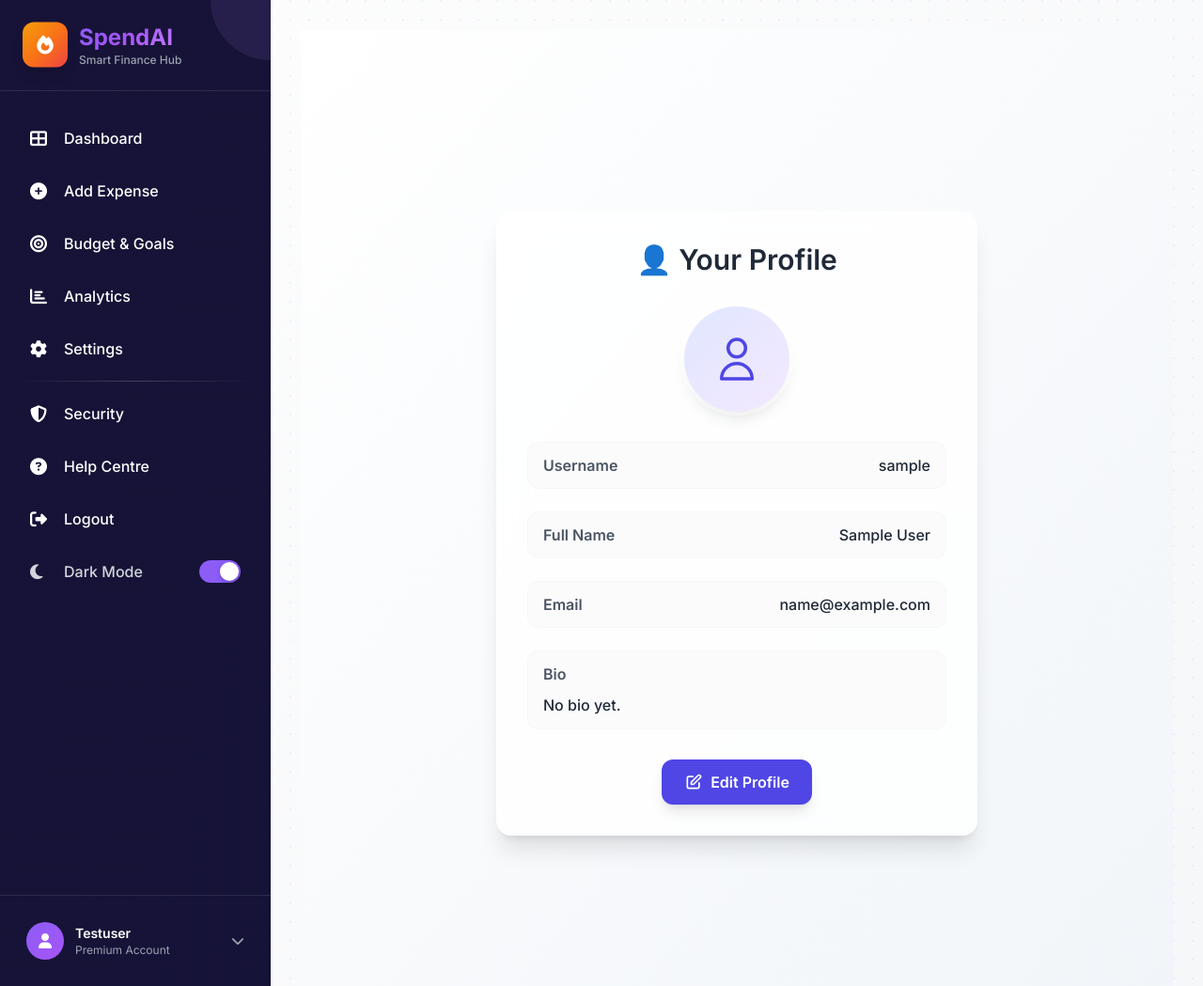
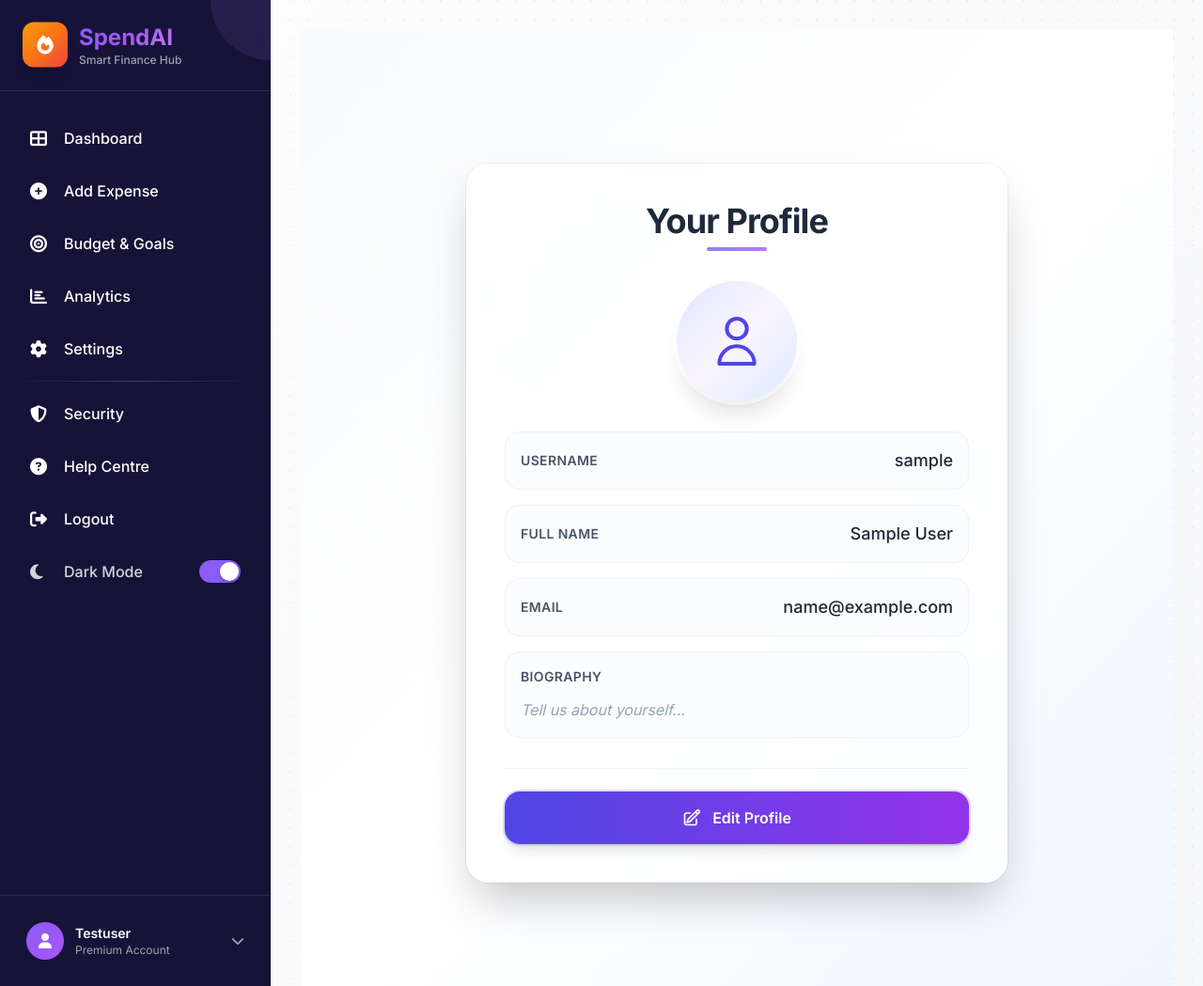
Before and after one commit to aathithiyan45/smartspend-ai, a Django app: page /accounts/profile/ in a window 1280 px wide. Shown: the whole page at 94% size. Run offline with Django 5.2, Linux system fonts and the light colour scheme; the visitor is signed in with stand-in values (Sample User, id 1); parts of the project's set-up code (start-up, migrations or seed data) failed here and were passed over; some libraries are stand-ins or nearby versions.

Commit message:
changes in UI

```diff
--- a/templates/accounts/profile.html
+++ b/templates/accounts/profile.html
@@ -1,72 +1,197 @@
 {% extends 'base.html' %}
+
 {% block content %}
-<div class="min-h-screen bg-gradient-to-br from-white via-slate-50 to-slate-100 flex items-center justify-center p-6">
-  <div class="bg-white/80 backdrop-blur-lg p-8 rounded-2xl shadow-xl border border-white/20 w-full max-w-lg mx-auto">
+<style>
+@import url('https://fonts.googleapis.com/css2?family=Inter:wght@300;400;500;600;700&display=swap');
 
-    <!-- Page Title -->
-    <h2 class="text-3xl font-semibold text-center mb-8 text-gray-800 font-['Inter']">👤 Your Profile</h2>
+@keyframes fadeInUp {
+  from {
+    opacity: 0;
+    transform: translateY(30px);
+  }
+  to {
+    opacity: 1;
+    transform: translateY(0);
+  }
+}
 
-    <!-- Profile Avatar -->
+.fade-in-up {
+  animation: fadeInUp 0.6s ease-out forwards;
+}
+
+.profile-card {
+  animation-delay: 0.1s;
+}
+
+/* Dark mode support */
+@media (prefers-color-scheme: dark) {
+  .dark-mode-bg {
+    background: linear-gradient(135deg, #0f172a 0%, #1e293b 50%, #334155 100%);
+  }
+
+  .dark-mode-card {
+    background: rgba(30, 41, 59, 0.8);
+    border-color: rgba(148, 163, 184, 0.2);
+  }
+
+  .dark-mode-text {
+    color: #e2e8f0;
+  }
+
+  .dark-mode-text-secondary {
+    color: #94a3b8;
+  }
+
+  .dark-mode-field {
+    background: rgba(51, 65, 85, 0.5);
+    border-color: rgba(148, 163, 184, 0.2);
+  }
+}
+</style>
+
+<div class="min-h-screen bg-gradient-to-br from-slate-50 via-white to-blue-50 dark:dark-mode-bg flex items-center justify-center p-4 sm:p-6 lg:p-8 font-['Inter']">
+
+  <!-- Profile Card Container -->
+  <div class="profile-card fade-in-up bg-white/70 dark:dark-mode-card backdrop-blur-xl p-6 sm:p-8 lg:p-10 rounded-3xl shadow-2xl border border-white/30 dark:border-slate-600/30 w-full max-w-md sm:max-w-lg lg:max-w-xl mx-auto ring-1 ring-black/5 dark:ring-white/10 hover:shadow-3xl transition-all duration-500 ease-out">
+
+    <!-- Header Section -->
+    <div class="text-center mb-8">
+      <h1 class="text-2xl sm:text-3xl lg:text-4xl font-bold text-slate-800 dark:dark-mode-text mb-2 tracking-tight">
+        Your Profile
+      </h1>
+      <div class="w-16 h-1 bg-gradient-to-r from-indigo-500 to-purple-500 rounded-full mx-auto opacity-80"></div>
+    </div>
+
+    <!-- Avatar Section -->
+    <div class="flex justify-center mb-8">
       {% if profile.avatar %}
-      <div class="flex justify-center mb-8">
-        <img src="{{ profile.avatar.url }}" alt="Profile Picture" class="w-28 h-28 rounded-full object-cover shadow-lg ring-4 ring-white/50">
+        <div class="relative group">
+          <img
+            src="{{ profile.avatar.url }}"
+            alt="Profile Picture"
+            class="w-24 h-24 sm:w-28 sm:h-28 lg:w-32 lg:h-32 rounded-full object-cover shadow-xl ring-4 ring-white/60 dark:ring-slate-400/30 transition-all duration-300 group-hover:ring-indigo-300 group-hover:shadow-2xl group-hover:scale-105"
+            loading="lazy"
+          >
+          <div class="absolute inset-0 rounded-full bg-gradient-to-t from-black/20 to-transparent opacity-0 group-hover:opacity-100 transition-opacity duration-300"></div>
         </div>
       {% else %}
-      <div class="flex justify-center mb-8">
-        <div class="w-28 h-28 rounded-full bg-gradient-to-br from-indigo-100 to-purple-100 flex items-center justify-center shadow-lg ring-4 ring-white/50">
-          <svg class="w-14 h-14 text-indigo-600" fill="none" stroke="currentColor" viewBox="0 0 24 24">
+        <div class="relative group">
+          <div class="w-24 h-24 sm:w-28 sm:h-28 lg:w-32 lg:h-32 rounded-full bg-gradient-to-br from-indigo-100 via-purple-50 to-blue-100 dark:from-indigo-900/50 dark:via-purple-900/30 dark:to-blue-900/50 flex items-center justify-center shadow-xl ring-4 ring-white/60 dark:ring-slate-400/30 transition-all duration-300 group-hover:ring-indigo-300 group-hover:shadow-2xl group-hover:scale-105">
+            <!-- Heroicon: user -->
+            <svg class="w-12 h-12 sm:w-14 sm:h-14 lg:w-16 lg:h-16 text-indigo-600 dark:text-indigo-400" fill="none" stroke="currentColor" viewBox="0 0 24 24" xmlns="http://www.w3.org/2000/svg">
               <path stroke-linecap="round" stroke-linejoin="round" stroke-width="1.5" d="M16 7a4 4 0 11-8 0 4 4 0 018 0zM12 14a7 7 0 00-7 7h14a7 7 0 00-7-7z"></path>
             </svg>
           </div>
         </div>
       {% endif %}
-
-    <!-- Profile Information -->
-    <div class="space-y-6">
-
-      <!-- Username -->
-      <div class="flex items-center justify-between py-3 px-4 bg-gray-50/70 backdrop-blur-sm rounded-xl border border-gray-100/50">
-        <span class="font-semibold text-gray-600 font-['Inter']">Username</span>
-        <span class="text-gray-800 font-medium">{{ profile.user.username }}</span>
     </div>
 
-      <!-- Full Name -->
-      <div class="flex items-center justify-between py-3 px-4 bg-gray-50/70 backdrop-blur-sm rounded-xl border border-gray-100/50">
-        <span class="font-semibold text-gray-600 font-['Inter']">Full Name</span>
-        <span class="text-gray-800 font-medium">
+    <!-- Profile Information Fields -->
+    <div class="space-y-4">
+
+      <!-- Username Field -->
+      <div class="group">
+        <div class="flex flex-col sm:flex-row sm:items-center sm:justify-between p-4 bg-slate-50/60 dark:dark-mode-field backdrop-blur-sm rounded-2xl border border-slate-200/50 dark:border-slate-600/30 transition-all duration-300 hover:bg-slate-100/60 dark:hover:bg-slate-700/40 hover:border-slate-300/60 hover:shadow-md">
+          <span class="text-sm font-semibold text-slate-600 dark:dark-mode-text-secondary mb-1 sm:mb-0 tracking-wide uppercase">Username</span>
+          <span class="text-base sm:text-lg font-medium text-slate-800 dark:dark-mode-text break-all">{{ profile.user.username }}</span>
+        </div>
+      </div>
+
+      <!-- Full Name Field -->
+      <div class="group">
+        <div class="flex flex-col sm:flex-row sm:items-center sm:justify-between p-4 bg-slate-50/60 dark:dark-mode-field backdrop-blur-sm rounded-2xl border border-slate-200/50 dark:border-slate-600/30 transition-all duration-300 hover:bg-slate-100/60 dark:hover:bg-slate-700/40 hover:border-slate-300/60 hover:shadow-md">
+          <span class="text-sm font-semibold text-slate-600 dark:dark-mode-text-secondary mb-1 sm:mb-0 tracking-wide uppercase">Full Name</span>
+          <span class="text-base sm:text-lg font-medium text-slate-800 dark:dark-mode-text break-words text-right">
             {% if profile.user.first_name or profile.user.last_name %}
               {{ profile.user.first_name }} {{ profile.user.last_name }}
             {% else %}
-            <span class="text-gray-400 italic">Not provided</span>
+              <span class="text-slate-400 dark:text-slate-500 italic font-normal">Not provided</span>
             {% endif %}
           </span>
         </div>
-
-      <!-- Email -->
-      <div class="flex items-center justify-between py-3 px-4 bg-gray-50/70 backdrop-blur-sm rounded-xl border border-gray-100/50">
-        <span class="font-semibold text-gray-600 font-['Inter']">Email</span>
-        <span class="text-gray-800 font-medium">{{ profile.user.email }}</span>
       </div>
 
-      <!-- Bio -->
-      <div class="py-3 px-4 bg-gray-50/70 backdrop-blur-sm rounded-xl border border-gray-100/50">
-        <span class="font-semibold text-gray-600 font-['Inter'] block mb-2">Bio</span>
-        <p class="text-gray-800 font-medium leading-relaxed">{{ profile.bio|default:"No bio yet." }}</p>
+      <!-- Email Field -->
+      <div class="group">
+        <div class="flex flex-col sm:flex-row sm:items-center sm:justify-between p-4 bg-slate-50/60 dark:dark-mode-field backdrop-blur-sm rounded-2xl border border-slate-200/50 dark:border-slate-600/30 transition-all duration-300 hover:bg-slate-100/60 dark:hover:bg-slate-700/40 hover:border-slate-300/60 hover:shadow-md">
+          <span class="text-sm font-semibold text-slate-600 dark:dark-mode-text-secondary mb-1 sm:mb-0 tracking-wide uppercase">Email</span>
+          <span class="text-base sm:text-lg font-medium text-slate-800 dark:dark-mode-text break-all text-right">{{ profile.user.email }}</span>
+        </div>
+      </div>
+
+      <!-- Biography Field -->
+      <div class="group">
+        <div class="p-4 bg-slate-50/60 dark:dark-mode-field backdrop-blur-sm rounded-2xl border border-slate-200/50 dark:border-slate-600/30 transition-all duration-300 hover:bg-slate-100/60 dark:hover:bg-slate-700/40 hover:border-slate-300/60 hover:shadow-md">
+          <span class="text-sm font-semibold text-slate-600 dark:dark-mode-text-secondary block mb-3 tracking-wide uppercase">Biography</span>
+          <p class="text-base font-normal text-slate-700 dark:dark-mode-text leading-relaxed">
+            {% if profile.bio %}
+              {{ profile.bio }}
+            {% else %}
+              <span class="text-slate-400 dark:text-slate-500 italic">Tell us about yourself...</span>
+            {% endif %}
+          </p>
+        </div>
       </div>
 
     </div>
 
     <!-- Edit Profile Button -->
-    <div class="mt-8 text-center">
-      <a href="{% url 'edit_profile' %}"
-         class="inline-flex items-center justify-center px-6 py-3 bg-indigo-600 hover:bg-indigo-700 text-white font-semibold rounded-xl shadow-lg hover:shadow-xl transition-all duration-200 transform hover:scale-105 font-['Inter']">
-        <svg class="w-5 h-5 mr-2" fill="none" stroke="currentColor" viewBox="0 0 24 24">
-          <path stroke-linecap="round" stroke-linejoin="round" stroke-width="2" d="M11 5H6a2 2 0 00-2 2v11a2 2 0 002 2h11a2 2 0 002-2v-5m-1.414-9.414a2 2 0 112.828 2.828L11.828 15H9v-2.828l8.586-8.586z"></path>
+    <div class="mt-8 pt-6 border-t border-slate-200/50 dark:border-slate-600/30">
+      <a
+        href="{% url 'edit_profile' %}"
+        class="group relative w-full inline-flex items-center justify-center px-6 py-4 bg-gradient-to-r from-indigo-600 to-purple-600 hover:from-indigo-700 hover:to-purple-700 text-white font-semibold rounded-2xl shadow-lg hover:shadow-xl transition-all duration-300 transform hover:scale-[1.02] active:scale-[0.98] ring-2 ring-indigo-500/20 hover:ring-indigo-500/40 focus:outline-none focus:ring-4 focus:ring-indigo-500/30"
+        role="button"
+        aria-label="Edit your profile information"
+      >
+        <!-- Heroicon: pencil-square -->
+        <svg class="w-5 h-5 mr-3 transition-transform duration-300 group-hover:rotate-12" fill="none" stroke="currentColor" viewBox="0 0 24 24" xmlns="http://www.w3.org/2000/svg">
+          <path stroke-linecap="round" stroke-linejoin="round" stroke-width="2" d="m16.862 4.487 1.687-1.688a1.875 1.875 0 1 1 2.652 2.652L10.582 16.07a4.5 4.5 0 0 1-1.897 1.13L6 18l.8-2.685a4.5 4.5 0 0 1 1.13-1.897l8.932-8.931Zm0 0L19.5 7.125M18 14v4.75A2.25 2.25 0 0 1 15.75 21H5.25A2.25 2.25 0 0 1 3 18.75V8.25A2.25 2.25 0 0 1 5.25 6H10"></path>
         </svg>
-        Edit Profile
+        <span class="relative">Edit Profile</span>
+
+        <!-- Button shine effect -->
+        <div class="absolute inset-0 rounded-2xl bg-gradient-to-r from-transparent via-white/20 to-transparent -skew-x-12 transform scale-x-0 group-hover:scale-x-100 transition-transform duration-700 ease-out"></div>
       </a>
     </div>
 
   </div>
+
 </div>
+
+<script>
+// Add smooth entrance animation with staggered timing
+document.addEventListener('DOMContentLoaded', function() {
+    const profileCard = document.querySelector('.profile-card');
+    const fields = document.querySelectorAll('.group');
+
+    // Trigger the main card animation
+    setTimeout(() => {
+        profileCard.classList.add('fade-in-up');
+    }, 100);
+
+    // Stagger field animations
+    fields.forEach((field, index) => {
+        setTimeout(() => {
+            field.style.opacity = '0';
+            field.style.transform = 'translateY(20px)';
+            field.style.transition = 'all 0.5s ease-out';
+
+            setTimeout(() => {
+                field.style.opacity = '1';
+                field.style.transform = 'translateY(0)';
+            }, 50);
+        }, 200 + (index * 100));
+    });
+});
+
+// Add subtle parallax effect on scroll (optional enhancement)
+window.addEventListener('scroll', () => {
+    const scrolled = window.pageYOffset;
+    const profileCard = document.querySelector('.profile-card');
+    if (profileCard) {
+        profileCard.style.transform = `translateY(${scrolled * 0.1}px)`;
+    }
+});
+</script>
+
 {% endblock %}
```
Lines whose indentation alone changed are shown as unchanged.
